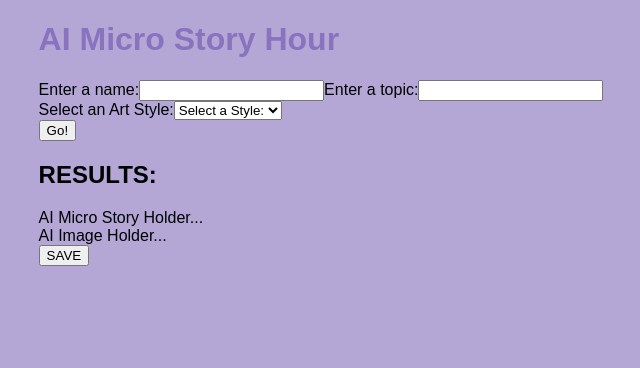
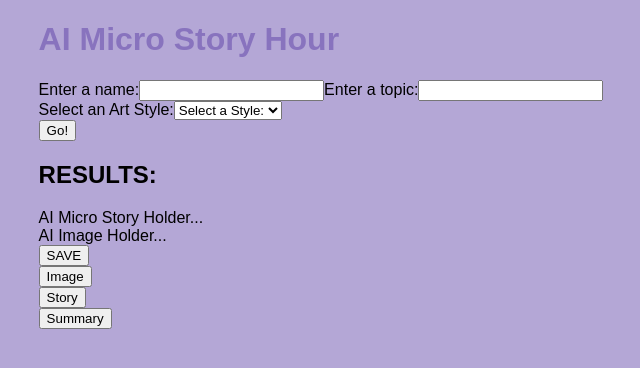
Before and after one commit to allyssad/ai-micro-story-hackathon, a React (Vite) app: page / in a window 1280 px wide. Shown: the top 368 px of the page, without its empty margins (319-959 px from the left). Built offline with nearby package versions, Linux system fonts and the light colour scheme; no server answers.

Commit message:
add openai api calls

```diff
--- a/src/components/Welcome.jsx
+++ b/src/components/Welcome.jsx
@@ -1,14 +1,71 @@
 import { useState } from 'react';
 import '../css/main.css';
+import { Configuration, OpenAIApi } from 'openai';
+
+// flat art, surrealistic art, naturalism,
 
 const Welcome = () => {
   const [name, setName] = useState('');
   const [topic, setTopic] = useState('');
   const [style, setStyle] = useState('');
   const [story, setStory] = useState('');
-  const [image, setImage] = useState('');
+  const [imageSrc, setImageSrc] = useState('');
+  const [tldr, setTldr] = useState('');
 
-  const callOpenAIAPI = (evt) => {
+  const configuration = new Configuration({
+    apiKey: import.meta.env.VITE_OPENAI_API_KEY,
+  });
+  const openai = new OpenAIApi(configuration);
+
+  const generateImage = async () => {
+    const response = await openai.createImage({
+      prompt: `${tldr || story} in the style of ${
+        style || "children's book illustration"
+      } art`,
+      n: 1,
+      size: '1024x1024',
+    });
+
+    setImageSrc(response.data.data[0].url);
+  };
+
+  const generateShortStory = async () => {
+    const response = await openai.createCompletion({
+      model: 'text-davinci-003',
+      prompt: `Topic: Unicorn\nTwo-Sentence Happy Story: Once upon a time, there was a happy unicorn named Sparkles who lived in a magical meadow filled with rainbows and sunshine. Sparkles spent her days frolicking through the meadow, spreading joy and laughter wherever she went.\n    \nTopic: ${
+        name ? name + ' ' + topic : topic
+      }\nTwo-Sentence Happy Story: .`,
+      temperature: 0.8,
+      max_tokens: 60,
+      top_p: 1,
+      frequency_penalty: 0.5,
+      presence_penalty: 0,
+    });
+
+    const generatedStory = response.data.choices[0].text;
+    setStory(generatedStory);
+    console.log(generatedStory);
+  };
+
+  const generateSummary = async () => {
+    const response = await openai.createCompletion({
+      model: 'text-davinci-003',
+      prompt: `${story}\n\nTl;dr`,
+      temperature: 0.7,
+      max_tokens: 30,
+      top_p: 1.0,
+      frequency_penalty: 0.0,
+      presence_penalty: 1,
+    });
+
+    let generatedSummary = response.data.choices[0].text.trim();
+    if (generatedSummary[0] === ':' || generatedSummary[0] === '-')
+      generatedSummary = generatedSummary.slice(1);
+    console.log(generatedSummary);
+    setTldr(generatedSummary);
+  };
+
+  const callOpenAIAPI = async (evt) => {
     evt.preventDefault();
     console.log('calling OpenAI API');
     console.log('NAME:', name);
@@ -23,7 +80,7 @@ const Welcome = () => {
   return (
     <>
       <h1>AI Micro Story Hour</h1>
-      <form onSubmit={callOpenAIAPI}>
+      <form onSubmit={generateShortStory}>
         <label htmlFor='name'>Enter a name:</label>
         <input
           type='text'
@@ -60,7 +117,6 @@ const Welcome = () => {
             <option value={"children's book illustration"}>Illustration</option>
             <option value={'pixel art'}>Pixel Art</option>
             <option value={'photorealistic'}>Photorealistic</option>
-            <option value={'comic book'}>Comic Book</option>
           </select>
         </div>
         <button type='submit'>Go!</button>
@@ -69,8 +125,27 @@ const Welcome = () => {
         <h2>RESULTS:</h2>
       </div>
       <div> {story.length ? <p>{story}</p> : 'AI Micro Story Holder...'}</div>
-      <div>{image.length ? <p>{image}</p> : 'AI Image Holder...'}</div>
+      <div>
+        {imageSrc.length ? (
+          <>
+            <img src={imageSrc}></img>
+            <p>{tldr}</p>
+            <p>In the style of: {style ? style : 'illustration'}</p>
+          </>
+        ) : (
+          'AI Image Holder...'
+        )}
+      </div>
       <button onSubmit={saveHandler}>SAVE</button>
+      <div>
+        <button onClick={generateImage}>Image</button>
+      </div>
+      <div>
+        <button onClick={generateShortStory}>Story</button>
+      </div>
+      <div>
+        <button onClick={generateSummary}>Summary</button>
+      </div>
     </>
   );
 };
```
